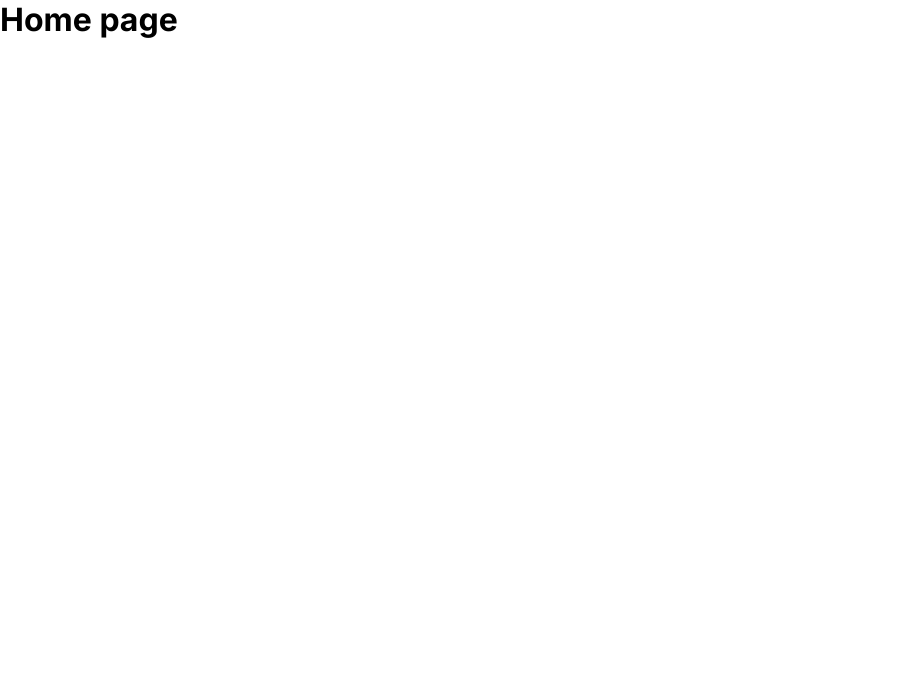
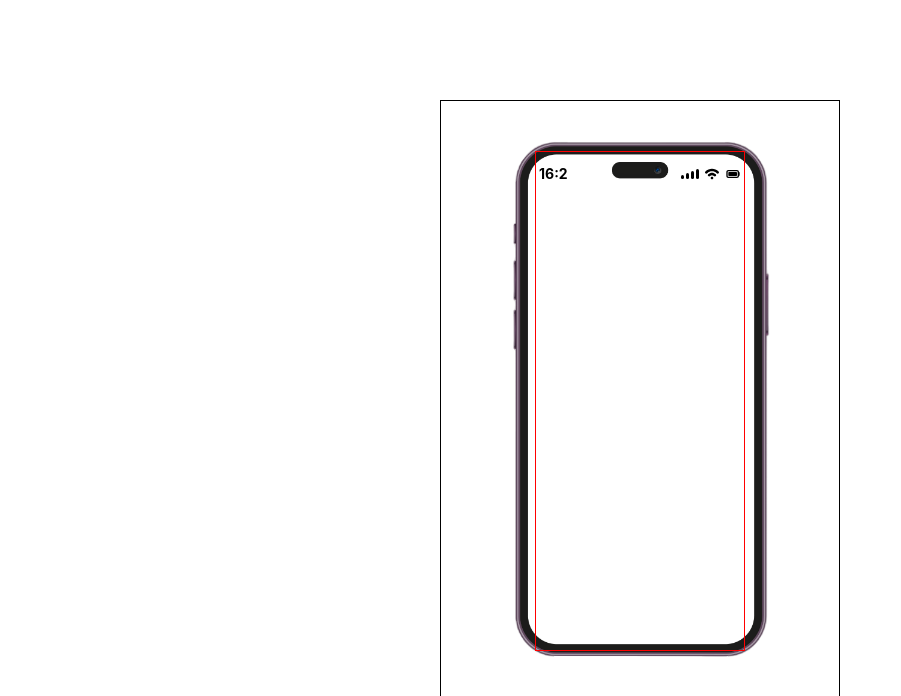
Before and after one commit to dilshod2604/websocet-auth-nextjs, a Next.js app: page / in a window 1280 px wide. Shown: the top 696 px of the page, without its empty margins (0-901 px from the left). Built offline with nearby package versions, Linux system fonts and the light colour scheme.

Commit message:
Status bar finished

```diff
--- a/src/app/globals.css
+++ b/src/app/globals.scss
@@ -4,8 +4,8 @@
   box-sizing: border-box;
 }
 .container {
-  max-width: 1200px;
+  max-width: 230px;
   width: 100%;
   margin: 0 auto;
-  padding-inline: 20px;
+  padding-inline: 10px;
 }
--- /dev/null
+++ b/src/app/home/page.tsx
@@ -0,0 +1,12 @@
+import MyPhone from "@/components/myPhone/MyPhone";
+import React from "react";
+
+const HomePage = () => {
+  return (
+    <>
+      <MyPhone />
+    </>
+  );
+};
+
+export default HomePage;
--- a/src/app/layout.tsx
+++ b/src/app/layout.tsx
@@ -1,6 +1,6 @@
 import type { Metadata } from "next";
 import { Inter } from "next/font/google";
-import "./globals.css";
+import "./globals.scss";
 
 const inter = Inter({ subsets: ["latin"] });
 
--- a/src/app/page.tsx
+++ b/src/app/page.tsx
@@ -1,7 +1,10 @@
+import MyPhone from "@/components/myPhone/MyPhone";
+import "./globals.scss";
+import HomePage from "./home/page";
 export default function Home() {
   return (
     <>
-      <h1>Home page</h1>
+      <HomePage />
     </>
   );
 }
--- /dev/null
+++ b/src/components/myPhone/MyPhone.module.scss
@@ -0,0 +1,20 @@
+.MyPhone {
+  max-width: 400px;
+  width: 100%;
+  height: 600px;
+  border: 1px solid black;
+  margin: 100px auto;
+  background-image: url(../../assets/iphone.png);
+  background-size: auto 100%;
+  background-repeat: no-repeat;
+  background-position: center;
+  .content {
+    width: 100%;
+    display: flex;
+    flex-direction: column;
+    height: 500px;
+    border: 1px solid red;
+    margin: 50px auto;
+
+  }
+}
--- /dev/null
+++ b/src/components/myPhone/MyPhone.tsx
@@ -0,0 +1,17 @@
+import React, { FC } from "react";
+import scss from "./MyPhone.module.scss";
+import StatusBar from "./StatusBar/StatusBar";
+
+const MyPhone: FC = () => {
+  return (
+    <div className={scss.MyPhone}>
+      <div className="container">
+        <div className={scss.content}>
+          <StatusBar />
+        </div>
+      </div>
+    </div>
+  );
+};
+
+export default MyPhone;
--- /dev/null
+++ b/src/components/myPhone/StatusBar/StatusBar.tsx
@@ -0,0 +1,31 @@
+import React from "react";
+import scss from "./Statusbar.module.scss";
+import { TiWiFi } from "react-icons/ti";
+import { CgBatteryFull } from "react-icons/cg";
+const StatusBar: React.FC = () => {
+  const now = new Date();
+  const time = now.getHours() + ":" + now.getMinutes();
+  return (
+    <div className={scss.top_status_bar}>
+      <div className={scss.top_status_time}>
+        <p className={scss.time}>{time}</p>
+      </div>
+      <div className={scss.top_status_indicators}>
+        <div className={scss.signal}>
+          <span></span>
+          <span></span>
+          <span></span>
+          <span></span>
+        </div>
+        <div className={scss.wi_fi}>
+          <TiWiFi />
+        </div>
+        <div className={scss.battery}>
+          <CgBatteryFull />
+        </div>
+      </div>
+    </div>
+  );
+};
+
+export default StatusBar;
--- /dev/null
+++ b/src/components/myPhone/StatusBar/Statusbar.module.scss
@@ -0,0 +1,64 @@
+.top_status_bar {
+  width: 100%;
+  height: 44px;
+  display: flex;
+  align-items: center;
+  padding: 0 3px;
+  justify-content: space-between;
+  .top_status_time {
+    display: flex;
+    align-items: center;
+    justify-content: center;
+  }
+  .time {
+    color: rgb(0, 0, 0);
+    font-family: SF Pro Text;
+    font-size: 14px;
+    font-weight: 700;
+    line-height: 100%;
+    letter-spacing: 0%;
+    text-align: center;
+  }
+  .top_status_indicators {
+    display: flex;
+    align-items: center;
+    column-gap: 5px;
+  }
+  .signal {
+    display: flex;
+    align-items: flex-end;
+    column-gap: 2px;
+  }
+
+  .signal span:nth-child(1) {
+    width: 3px;
+    height: 4px;
+    background: black;
+    border-radius: 5px;
+  }
+  .signal span:nth-child(2) {
+    width: 3px;
+    height: 6px;
+    background: black;
+    border-radius: 5px;
+  }
+  .signal span:nth-child(3) {
+    width: 3px;
+    height: 8px;
+    background: black;
+    border-radius: 5px;
+  }
+  .signal span:nth-child(4) {
+    width: 3px;
+    height: 10px;
+    background: black;
+    border-radius: 5px;
+  }
+  .wi_fi {
+    display: flex;
+  }
+  .battery {
+    display: flex;
+    align-items: center;
+  }
+}
```
Also changed, not shown: src/assets/iphone.png (added).
